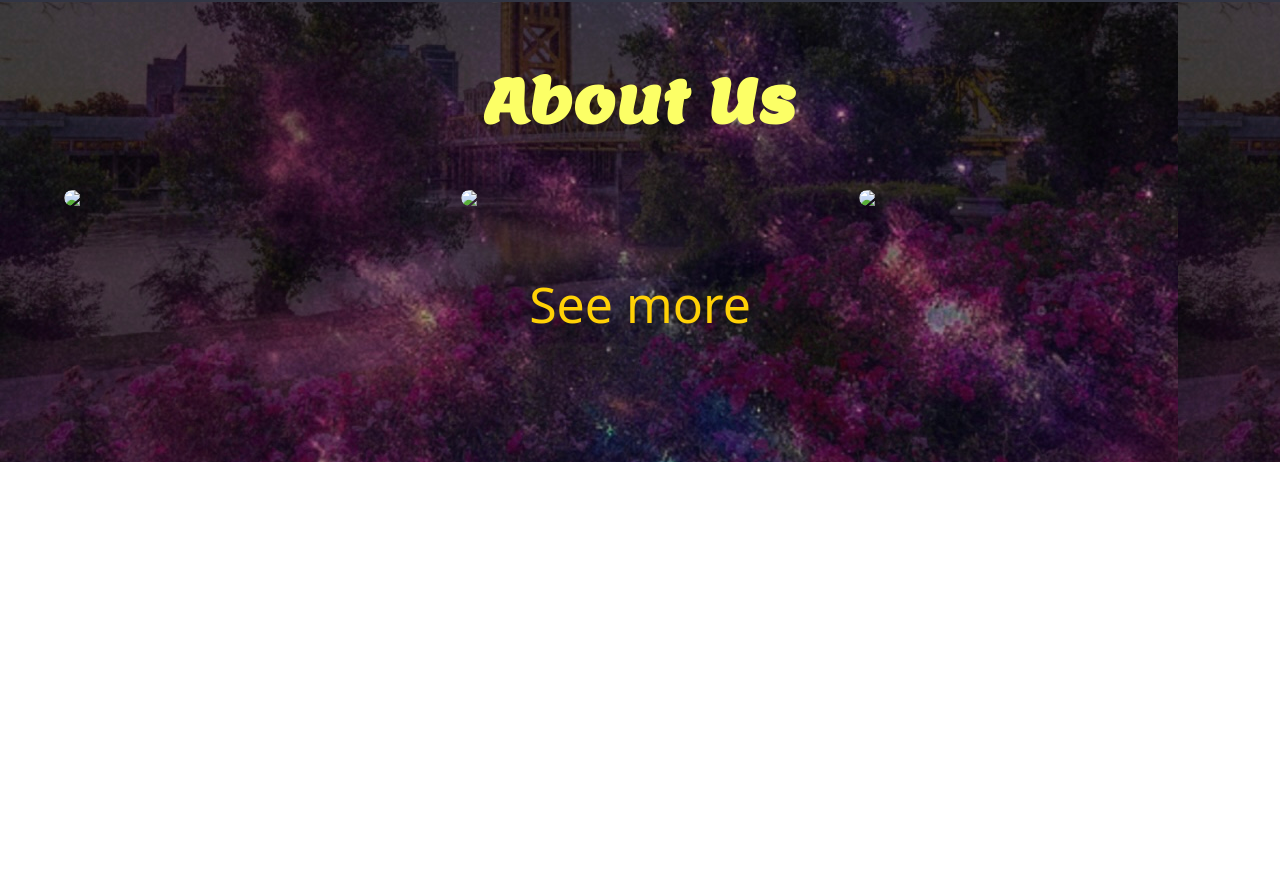
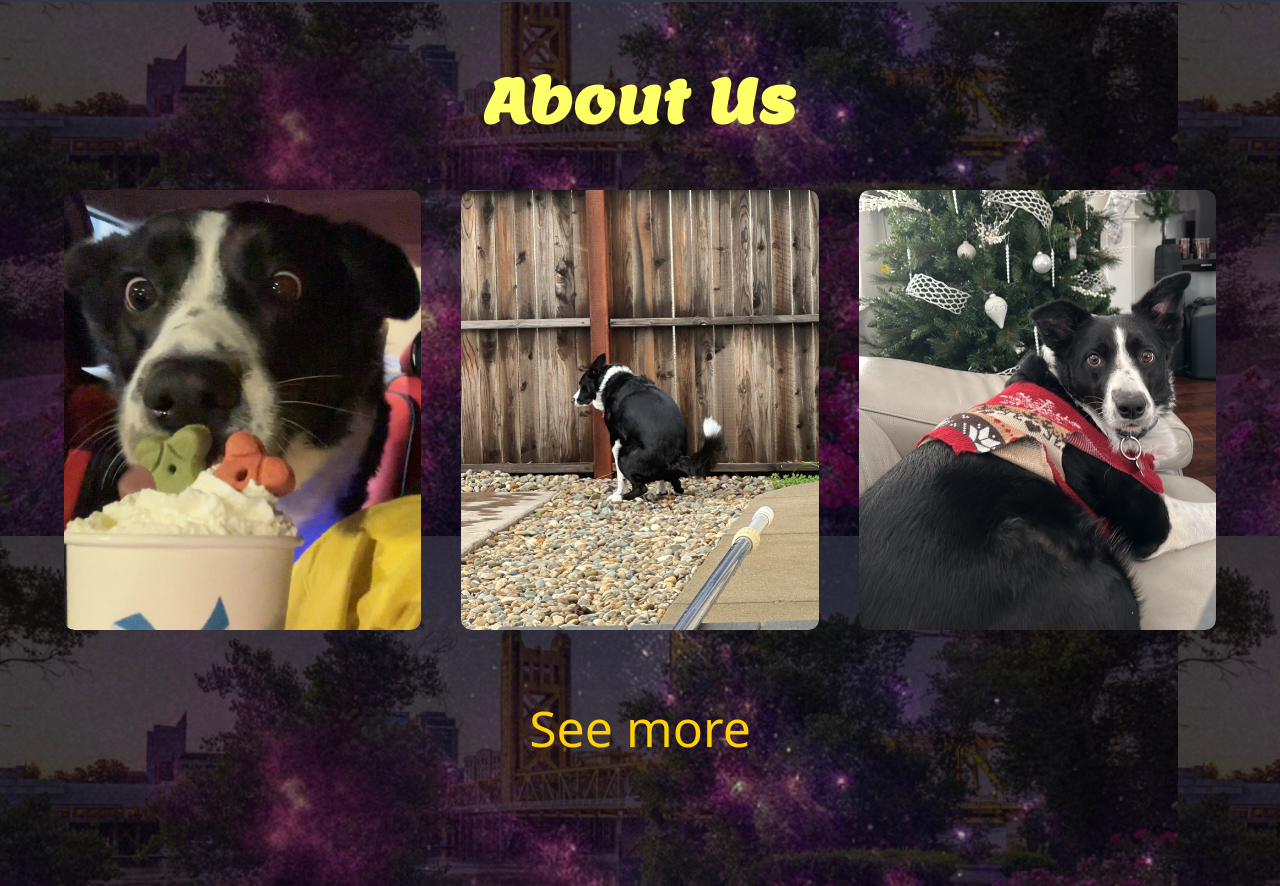
Before and after one commit to AnthonyJavellana/sacfil, a plain HTML site: page index.html in a window 1280 px wide. Shown: the part 798-1684 px from the top of the page. Before the commit the page ends 1260 px from the top, so only its background shows below. Drawn offline with Linux system fonts and the light colour scheme; grey boxes are pictures that could not be loaded.

Commit message:
Update index.html

```diff
--- a/index.html
+++ b/index.html
@@ -42,7 +42,7 @@
         <h1 class="sub-title">About Us</h1>
         <div class="work-list">
             <div class="work">
-                <img src="Images/work-1.jpg">
+                <img src="Images/work-1.jpeg">
                 <div class="layer">
                     <h3>Mission & Vision</h3>
                     <p></p>
@@ -50,7 +50,7 @@
                 </div>
             </div>
             <div class="work">
-                <img src="Images/work-2.jpg">
+                <img src="Images/work-2.jpeg">
                 <div class="layer">
                     <h3>Our History and Origin</h3>
                     <p></p>
@@ -58,7 +58,7 @@
                 </div>
             </div>
             <div class="work">
-                <img src="Images/work-3.jpg">
+                <img src="Images/work-3.jpeg">
                 <div class="layer">
                     <h3>Our Team</h3>
                     <p></p>
```
